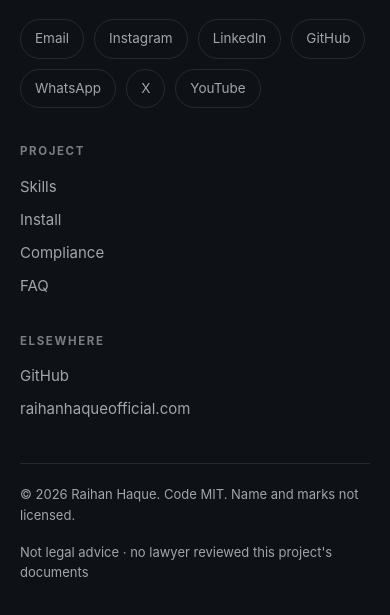
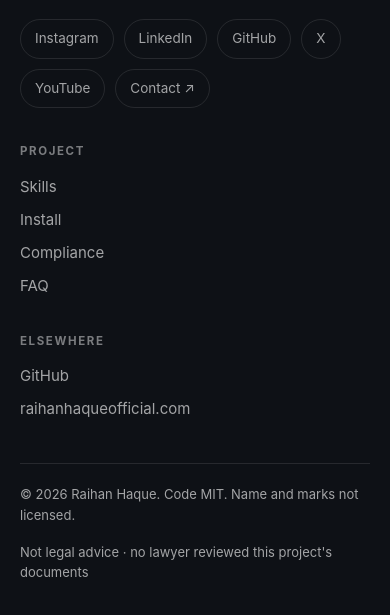
Before and after one commit to raihanhaqueofficial/agent-skills, a plain HTML site: page site/index.html in a window 390 px wide. Shown: the part 5781-6396 px from the top of the page. Drawn offline with Linux system fonts and the light colour scheme.

Commit message:
fix(compliance): allowlist the author's own X handle; keep contact details out of the public page
The gate was masking raihanhaqueofficial but not raihanhaque7, so the author's
own X handle tripped its own personal-data rule. Also removed the author's
email and phone from the public landing page - they already live on his site,
and a public repo should not carry them.

```diff
--- a/site/index.html
+++ b/site/index.html
@@ -387,13 +387,12 @@ footer{background:var(--ink);color:var(--on-dark-soft);padding:clamp(46px,6vw,76
       <a class="brandmark" href="#top"><span class="logo">R</span>Raihan Haque</a>
       <p>Performance Marketer who owns outcomes — CPA, ROAS, LTV.</p>
       <div class="socials">
-        <a href="mailto:raihanhaqueofficial@gmail.com">Email</a>
         <a href="https://instagram.com/raihanhaqueofficial">Instagram</a>
         <a href="https://linkedin.com/in/raihanhaqueofficial">LinkedIn</a>
         <a href="https://github.com/raihanhaqueofficial">GitHub</a>
-        <a href="https://wa.me/919564980590">WhatsApp</a>
         <a href="https://x.com/raihanhaque7">X</a>
         <a href="https://www.youtube.com/@raihanhaqueofficial">YouTube</a>
+        <a href="https://www.raihanhaqueofficial.com/contact/">Contact ↗</a>
       </div>
     </div>
     <div><h4>Project</h4><ul>
```
Also changed, not shown: 1 other file.
